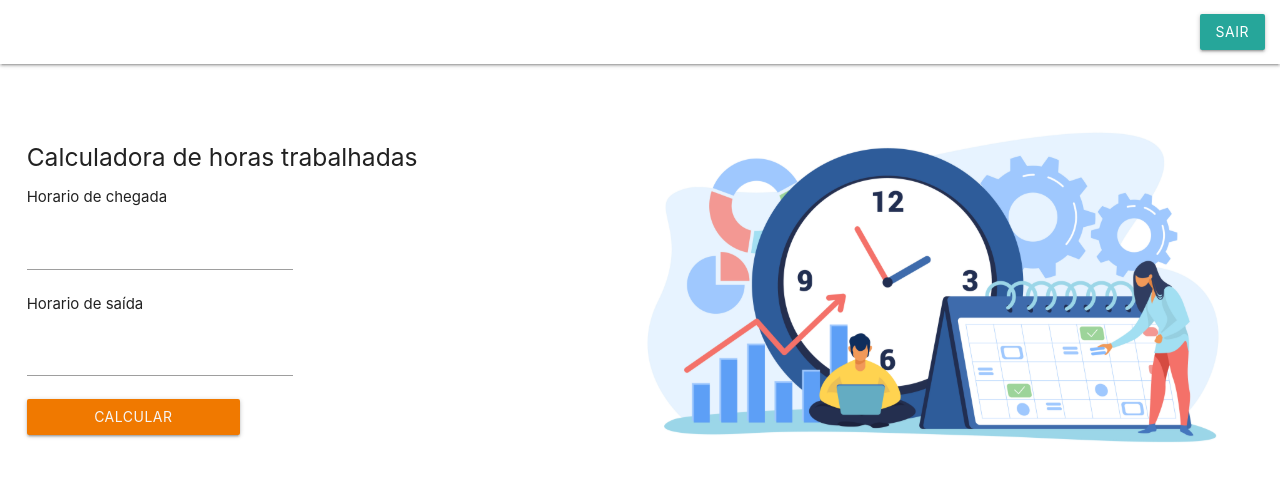
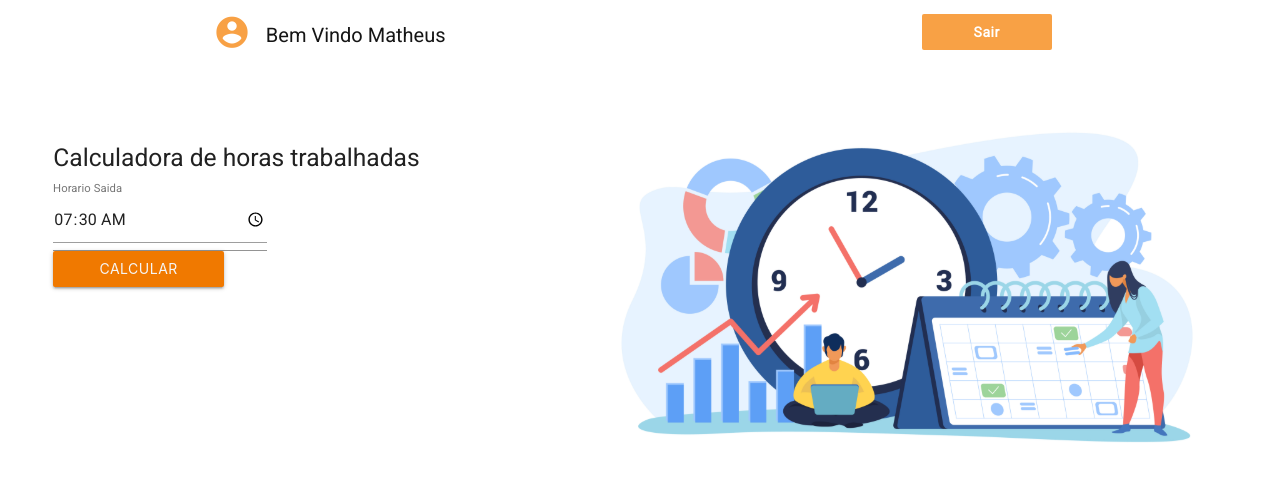
Before and after one commit to mwerneck1956/calculadora-horas-trabalho-frontend, a React (Create React App) app: page / in a window 1280 px wide. Shown: the top 480 px of the page. Built offline with nearby package versions, Linux system fonts and the light colour scheme.

Commit message:
Header finalizado

```diff
--- a/public/index.html
+++ b/public/index.html
@@ -3,6 +3,8 @@
   <head>
     <meta charset="utf-8" />
     <link rel="icon" href="%PUBLIC_URL%/favicon.ico" />
+    <link href="https://fonts.googleapis.com/icon?family=Material+Icons" rel="stylesheet">
+    <link href="https://fonts.googleapis.com/css2?family=Roboto&display=swap" rel="stylesheet">
     <meta name="viewport" content="width=device-width, initial-scale=1" />
     <meta name="theme-color" content="#000000" />
     <meta
--- a/src/App.js
+++ b/src/App.js
@@ -1,5 +1,5 @@
 import React from 'react';
-import Header from './components/Header'
+import Header from './components/Header/Header'
 import WorkTimeCalculator from './Sections/WorkTimeCalculator'
 function App() {
   return (
--- a/src/Sections/WorkTimeCalculator.js
+++ b/src/Sections/WorkTimeCalculator.js
@@ -1,10 +1,10 @@
-import React from "react";
+import React, { useState, useEffect } from "react";
 
 //Hook customizado para ajustar a responsividade
 import useWindowSize from "../CustomHooks/useWindowSize";
 
 //Compontes do materialize
-import { Row, Col, Button, Select } from "react-materialize";
+import { Button } from "react-materialize";
 
 //Components Customizados criados para o projeto
 import { TimeInput } from "../components/index";
@@ -14,8 +14,14 @@ import { Grid, TextField } from "@material-ui/core";
 
 //Ilustração de tempo utilizada na pagina
 import timeIlustration from "../assets/imgs/HorarioIlustration.svg";
+
 export default function WorkTimeCalculator() {
   const size = useWindowSize();
+  const [arrivalTime, setArrivalTime] = useState(0);
+  const [departureTime, setDepartureTime] = useState(0);
+  useEffect(() => {
+    console.log("arrival time", arrivalTime);
+  }, [arrivalTime]);
   return (
     <Grid
       justify={size.width > 966 ? "space-around" : "center"}
@@ -23,14 +29,23 @@ export default function WorkTimeCalculator() {
       direction="row"
       style={{ marginTop: "5%" }}
     >
-      <Grid item md={6} lg={5} xl={6}>
+      <Grid item md={6} lg={4} xl={4}>
         <h5>Calculadora de horas trabalhadas</h5>
         <Grid direction="row">
+          <Grid md={5} lg={6} xl={4}></Grid>
           <Grid md={5} lg={6} xl={4}>
-            <TimeInput label="Horario de chegada" />
-          </Grid>
-          <Grid md={5} lg={6} xl={4}>
-            <TimeInput label="Horario de saída" />
+            <TextField
+              id="time"
+              label="Horario Saida"
+              type="time"
+              defaultValue="07:30"
+              fullWidth
+              onChange = {(e) => setArrivalTime(e.target.value)}
+
+              inputProps={{
+                step: 300, // 5 min
+              }}
+            />
           </Grid>
         </Grid>
         <Grid xl={6} container direction="row">
--- a/src/components/Header.js
+++ /dev/null
@@ -1,33 +0,0 @@
-import React from "react";
-import { Navbar, NavItem, Icon, Button } from "react-materialize";
-import MenuIcon from "@material-ui/icons/Menu";
-export default function Header(params) {
-  return (
-    <Navbar
-      className="white"
-      alignLinks="right"
-      brand={
-        <a className="brand-logo " href="#">
-          Logo
-        </a>
-      }
-      id="mobile-nav"
-      menuIcon={<MenuIcon fontSize="large" />}
-      options={{
-        draggable: true,
-        edge: "left",
-        inDuration: 250,
-        onCloseEnd: null,
-        onCloseStart: null,
-        onOpenEnd: null,
-        onOpenStart: null,
-        outDuration: 200,
-        preventScrolling: true,
-      }}
-    >
-      <Button className="" node="a">
-        Sair
-      </Button>
-    </Navbar>
-  );
-}
--- /dev/null
+++ b/src/components/Header/Header.css
@@ -0,0 +1,36 @@
+
+.header{
+  font-weight: 400;
+  background-color: transparent!important;
+  box-shadow: inherit!important;
+}
+.header spam{
+  font-weight: 200!important;
+  color  : var(--main-black);
+  font-size: 20px!important;
+}
+.header i {
+  font-size: 2.5rem!important;
+  color :var(--main-orange);
+}
+.header #bemVindo{
+  font-family: 'Roboto', sans-serif!important;
+  color :var(--main-black)!important;
+}
+.button{
+  font-weight: 600;
+  text-transform: none;
+  color : #ffffff!important;
+  box-shadow: inherit!important;
+  background-color: var(--main-orange)!important;
+}
+@media(min-width : 1091px){
+  .button{
+    width: 130px!important;
+  }
+}
+@media(max-width : 1090px){
+  .button{
+    width: 85%!important;
+  }
+}
--- /dev/null
+++ b/src/components/Header/Header.js
@@ -0,0 +1,50 @@
+import React, { Fragment } from "react";
+import { Navbar, NavItem, Icon, Button } from "react-materialize";
+
+//Css
+import "./Header.css";
+
+//Material ui
+import { Grid } from "@material-ui/core";
+
+//Material ui Icons
+import MenuIcon from "@material-ui/icons/Menu";
+import AccountCircleIcon from "@material-ui/icons/AccountCircle";
+
+export default function Header(params) {
+  return (
+    <Grid justify="center" container>
+      <Grid item lg={8} xs={12} xl={8}>
+        <Navbar
+          className="transparent header"
+          alignLinks="right"
+          brand={
+            <Fragment>
+              <a id="bemVindo" className="brand-logo logo  black-text" href="#">
+                <i className="large material-icons">account_circle</i>{" "}
+                <spam className="logo">Bem Vindo Matheus</spam>
+              </a>
+            </Fragment>
+          }
+          id="mobile-nav"
+          //menuIcon={<MenuIcon fontSize="large" />}
+          options={{
+            //draggable: true,
+            // edge: "left",
+            inDuration: 250,
+            onCloseEnd: null,
+            onCloseStart: null,
+            onOpenEnd: null,
+            onOpenStart: null,
+            outDuration: 200,
+            preventScrolling: true,
+          }}
+        >
+          <Button className="button" node="a">
+            Sair
+          </Button>
+        </Navbar>
+      </Grid>
+    </Grid>
+  );
+}
--- a/src/components/TimeInput.js
+++ b/src/components/TimeInput.js
@@ -8,7 +8,7 @@ export function TimeInput(props) {
     <Fragment>
       <p style={{ textAlign: "initial" }}>{props.label}</p>
       <TimePicker
-        id="TimePicker-13"
+        onChange = {(h,m)=>props.onChange(h,m)}
         options={{
           autoClose: false,
           container: null,
@@ -16,16 +16,16 @@ export function TimeInput(props) {
           duration: 350,
           fromNow: 0,
           i18n: {
-            cancel: "Cancel",
-            clear: "Clear",
+            cancel: "Cancelar",
+            clear: "Limpar",
             done: "Ok",
           },
           onCloseEnd: null,
           onCloseStart: null,
-          onOpenEnd: null,
+          onOpenEnd:null,
           onOpenStart: null,
-          onSelect: (hour,minute) => props.onSelect(hour,minute),
-          showClearBtn: false,
+          onSelect:null ,
+          showClearBtn: true,
           twelveHour: false,
           vibrate: true,
         }}
--- a/src/index.css
+++ b/src/index.css
@@ -1,8 +1,11 @@
+:root{
+  --main-orange : #F8A145;
+  --main-black : #151515;
+
+}
 body {
   margin: 0;
-  font-family: -apple-system, BlinkMacSystemFont, 'Segoe UI', 'Roboto', 'Oxygen',
-    'Ubuntu', 'Cantarell', 'Fira Sans', 'Droid Sans', 'Helvetica Neue',
-    sans-serif;
+  font-family: 'Roboto', sans-serif;
   -webkit-font-smoothing: antialiased;
   -moz-osx-font-smoothing: grayscale;
 }
```
